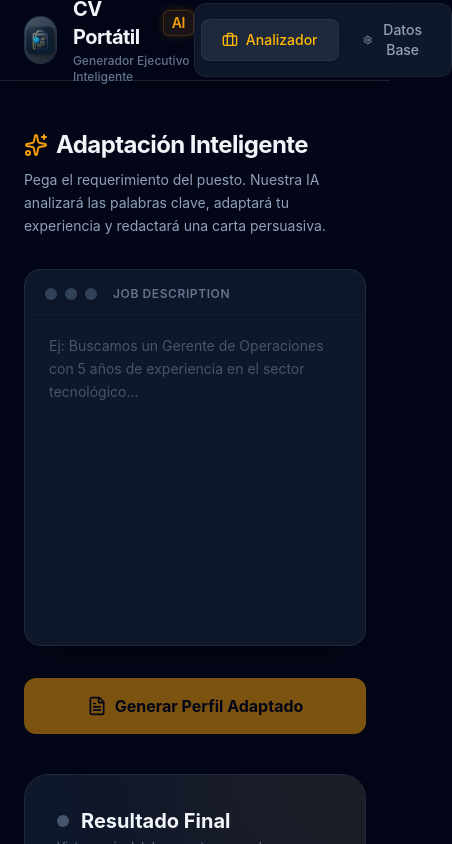
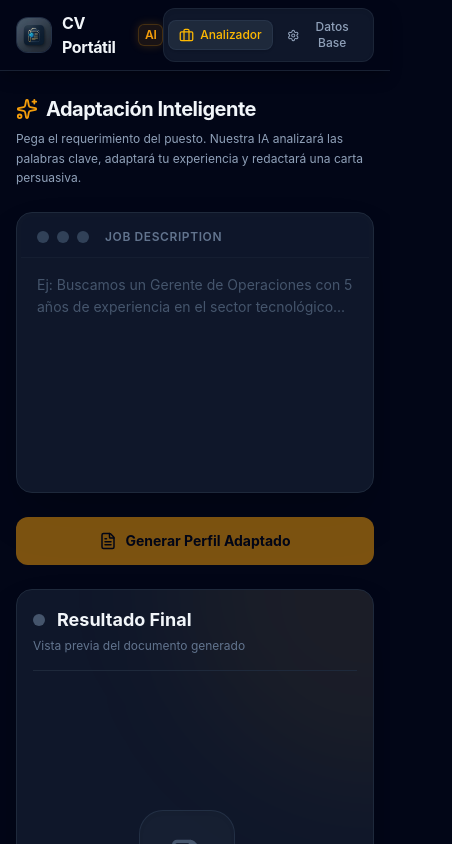
Before and after one commit to hjalmarmeza/CVPortatil-AI, a React (Vite) app: page / in a window 390 px wide. Shown: the top 844 px of the page, 452 px wide, since content can reach past the window. Built offline with nearby package versions, Linux system fonts and the light colour scheme.

Commit message:
Fix: adaptar diseño responsive para teléfonos móviles (Mobile UI)

```diff
--- a/src/App.tsx
+++ b/src/App.tsx
@@ -70,50 +70,50 @@ function App() {
     <div className="min-h-screen bg-[#020617] text-slate-300 font-sans selection:bg-amber-500/30">
       {/* Premium Header */}
       <header className="sticky top-0 z-50 bg-[#020617]/80 backdrop-blur-xl border-b border-slate-800/80 shadow-lg shadow-black/20">
-        <div className="max-w-6xl mx-auto px-6 h-20 flex items-center justify-between">
-          <div className="flex items-center gap-4">
-            <div className="w-12 h-12 rounded-2xl bg-gradient-to-br from-slate-800 to-slate-900 border border-slate-700/50 flex items-center justify-center shadow-inner overflow-hidden">
+        <div className="max-w-6xl mx-auto px-4 sm:px-6 min-h-16 sm:h-20 flex items-center justify-between py-2 sm:py-0">
+          <div className="flex items-center gap-2.5 sm:gap-4">
+            <div className="w-9 h-9 sm:w-12 sm:h-12 rounded-xl sm:rounded-2xl bg-gradient-to-br from-slate-800 to-slate-900 border border-slate-700/50 flex items-center justify-center shadow-inner overflow-hidden shrink-0">
               <img src={`${import.meta.env.BASE_URL}icon.jpg`} alt="Logo" className="w-full h-full object-cover" />
             </div>
             <div>
-              <h1 className="text-xl font-bold tracking-tight text-slate-100 flex items-center gap-2">
-                CV Portátil <span className="px-2 py-0.5 rounded-md bg-amber-500/10 text-amber-500 text-sm font-semibold border border-amber-500/20 shadow-[0_0_10px_rgba(245,158,11,0.2)]">AI</span>
+              <h1 className="text-base sm:text-xl font-bold tracking-tight text-slate-100 flex items-center gap-1.5 sm:gap-2">
+                CV Portátil <span className="px-1.5 sm:px-2 py-0.5 rounded-md bg-amber-500/10 text-amber-500 text-xs sm:text-sm font-semibold border border-amber-500/20 shadow-[0_0_10px_rgba(245,158,11,0.2)]">AI</span>
               </h1>
-              <p className="text-xs text-slate-500 font-medium mt-0.5">Generador Ejecutivo Inteligente</p>
+              <p className="text-[10px] sm:text-xs text-slate-500 font-medium hidden sm:block">Generador Ejecutivo Inteligente</p>
             </div>
           </div>
 
-          <nav className="flex items-center gap-1 bg-[#0f172a] p-1.5 rounded-xl border border-slate-800/80 shadow-inner">
+          <nav className="flex items-center gap-1 bg-[#0f172a] p-1 sm:p-1.5 rounded-xl border border-slate-800/80 shadow-inner">
             <button
               onClick={() => setActiveTab('generator')}
-              className={`flex items-center gap-2 px-5 py-2.5 rounded-lg text-sm font-medium transition-all duration-300 ${activeTab === 'generator' ? 'bg-slate-800 text-amber-400 shadow-sm border border-slate-700/50' : 'text-slate-400 hover:text-slate-200 hover:bg-slate-800/50'}`}
+              className={`flex items-center gap-1.5 sm:gap-2 px-2.5 sm:px-5 py-1.5 sm:py-2.5 rounded-lg text-xs sm:text-sm font-medium transition-all duration-300 ${activeTab === 'generator' ? 'bg-slate-800 text-amber-400 shadow-sm border border-slate-700/50' : 'text-slate-400 hover:text-slate-200 hover:bg-slate-800/50'}`}
             >
-              <Briefcase size={16} />
-              Analizador
+              <Briefcase size={15} />
+              <span>Analizador</span>
             </button>
             <button
               onClick={() => setActiveTab('base')}
-              className={`flex items-center gap-2 px-5 py-2.5 rounded-lg text-sm font-medium transition-all duration-300 ${activeTab === 'base' ? 'bg-slate-800 text-amber-400 shadow-sm border border-slate-700/50' : 'text-slate-400 hover:text-slate-200 hover:bg-slate-800/50'}`}
+              className={`flex items-center gap-1.5 sm:gap-2 px-2.5 sm:px-5 py-1.5 sm:py-2.5 rounded-lg text-xs sm:text-sm font-medium transition-all duration-300 ${activeTab === 'base' ? 'bg-slate-800 text-amber-400 shadow-sm border border-slate-700/50' : 'text-slate-400 hover:text-slate-200 hover:bg-slate-800/50'}`}
             >
-              <Settings size={16} />
-              Datos Base
+              <Settings size={15} />
+              <span>Datos Base</span>
             </button>
           </nav>
         </div>
       </header>
 
       {/* Main Content Area */}
-      <main className="max-w-6xl mx-auto px-6 py-12">
+      <main className="max-w-6xl mx-auto px-4 sm:px-6 py-6 sm:py-12">
         {activeTab === 'generator' ? (
-          <div className="grid lg:grid-cols-12 gap-10">
+          <div className="grid lg:grid-cols-12 gap-6 sm:gap-10">
             {/* Left Column: Input (5 cols) */}
-            <div className="lg:col-span-5 space-y-8">
+            <div className="lg:col-span-5 space-y-6 sm:space-y-8">
               <div>
-                <h2 className="text-2xl font-bold text-slate-100 tracking-tight flex items-center gap-2">
-                  <Sparkles className="text-amber-500" size={24} />
+                <h2 className="text-xl sm:text-2xl font-bold text-slate-100 tracking-tight flex items-center gap-2">
+                  <Sparkles className="text-amber-500" size={22} />
                   Adaptación Inteligente
                 </h2>
-                <p className="text-slate-400 text-sm mt-2 leading-relaxed">
+                <p className="text-slate-400 text-xs sm:text-sm mt-1.5 sm:mt-2 leading-relaxed">
                   Pega el requerimiento del puesto. Nuestra IA analizará las palabras clave, adaptará tu experiencia y redactará una carta persuasiva.
                 </p>
               </div>
@@ -133,7 +133,7 @@ function App() {
                     value={jobDescription}
                     onChange={(e) => setJobDescription(e.target.value)}
                     placeholder="Ej: Buscamos un Gerente de Operaciones con 5 años de experiencia en el sector tecnológico..."
-                    className="w-full h-80 bg-transparent text-slate-200 placeholder-slate-600 p-5 focus:outline-none resize-none text-sm leading-relaxed custom-scrollbar"
+                    className="w-full h-56 sm:h-80 bg-transparent text-slate-200 placeholder-slate-600 p-4 sm:p-5 focus:outline-none resize-none text-sm leading-relaxed custom-scrollbar"
                   />
                 </div>
               </div>
@@ -141,25 +141,25 @@ function App() {
               <button
                 onClick={handleGenerate}
                 disabled={isGenerating || !jobDescription.trim()}
-                className="w-full group relative inline-flex items-center justify-center gap-2 px-8 py-4 font-bold text-slate-950 bg-amber-500 rounded-xl overflow-hidden transition-all duration-300 hover:bg-amber-400 disabled:opacity-50 disabled:cursor-not-allowed hover:-translate-y-0.5 hover:shadow-[0_10px_40px_-10px_rgba(245,158,11,0.5)]"
+                className="w-full group relative inline-flex items-center justify-center gap-2 px-6 sm:px-8 py-3.5 sm:py-4 font-bold text-slate-950 bg-amber-500 rounded-xl overflow-hidden transition-all duration-300 hover:bg-amber-400 disabled:opacity-50 disabled:cursor-not-allowed hover:-translate-y-0.5 hover:shadow-[0_10px_40px_-10px_rgba(245,158,11,0.5)] text-sm sm:text-base"
               >
                 {isGenerating ? (
-                  <><Loader2 className="animate-spin" size={20} /> Procesando con IA...</>
+                  <><Loader2 className="animate-spin" size={18} /> Procesando con IA...</>
                 ) : (
-                  <><FileText size={20} className="transition-transform group-hover:scale-110" /> Generar Perfil Adaptado</>
+                  <><FileText size={18} className="transition-transform group-hover:scale-110" /> Generar Perfil Adaptado</>
                 )}
               </button>
             </div>
 
             {/* Right Column: Preview (7 cols) */}
             <div className="lg:col-span-7">
-              <div className="bg-[#0f172a] border border-slate-800 rounded-3xl p-8 shadow-2xl flex flex-col h-[800px] relative overflow-hidden">
+              <div className="bg-[#0f172a] border border-slate-800 rounded-2xl sm:rounded-3xl p-4 sm:p-8 shadow-2xl flex flex-col h-[550px] sm:h-[800px] relative overflow-hidden">
                 {/* Decorative background glow */}
                 <div className="absolute top-0 right-0 w-96 h-96 bg-amber-500/5 rounded-full blur-3xl pointer-events-none transform translate-x-1/2 -translate-y-1/2"></div>
 
-                <div className="flex items-center justify-between mb-8 pb-6 border-b border-slate-800 relative z-10">
+                <div className="flex flex-col sm:flex-row sm:items-center justify-between gap-3 mb-6 sm:mb-8 pb-4 sm:pb-6 border-b border-slate-800 relative z-10">
                   <div>
-                    <h3 className="text-xl font-bold text-slate-100 flex items-center gap-3">
+                    <h3 className="text-lg sm:text-xl font-bold text-slate-100 flex items-center gap-3">
                       <div className="relative flex h-3 w-3">
                         {tailoredData ? (
                           <>
@@ -176,12 +176,12 @@ function App() {
                   </div>
 
                   {tailoredData && (
-                    <div className="flex items-center gap-3">
-                      <button onClick={handleDownloadCoverLetterPDF} className="flex items-center gap-2 px-5 py-2.5 text-sm font-semibold text-slate-100 bg-slate-800 hover:bg-slate-700 rounded-lg border border-slate-700 hover:border-slate-600 transition-all shadow-sm hover:shadow-md hover:-translate-y-0.5">
-                        <Download size={16} className="text-amber-500" /> PDF Carta
+                    <div className="flex items-center gap-2 sm:gap-3">
+                      <button onClick={handleDownloadCoverLetterPDF} className="flex-1 sm:flex-none justify-center flex items-center gap-1.5 sm:gap-2 px-3 sm:px-5 py-2 sm:py-2.5 text-xs sm:text-sm font-semibold text-slate-100 bg-slate-800 hover:bg-slate-700 rounded-lg border border-slate-700 hover:border-slate-600 transition-all shadow-sm hover:shadow-md">
+                        <Download size={15} className="text-amber-500" /> PDF Carta
                       </button>
-                      <button onClick={handleDownloadPDF} className="flex items-center gap-2 px-5 py-2.5 text-sm font-semibold text-slate-100 bg-slate-800 hover:bg-slate-700 rounded-lg border border-slate-700 hover:border-slate-600 transition-all shadow-sm hover:shadow-md hover:-translate-y-0.5">
-                        <Download size={16} className="text-amber-500" /> PDF CV
+                      <button onClick={handleDownloadPDF} className="flex-1 sm:flex-none justify-center flex items-center gap-1.5 sm:gap-2 px-3 sm:px-5 py-2 sm:py-2.5 text-xs sm:text-sm font-semibold text-slate-100 bg-slate-800 hover:bg-slate-700 rounded-lg border border-slate-700 hover:border-slate-600 transition-all shadow-sm hover:shadow-md">
+                        <Download size={15} className="text-amber-500" /> PDF CV
                       </button>
                     </div>
                   )}
```
